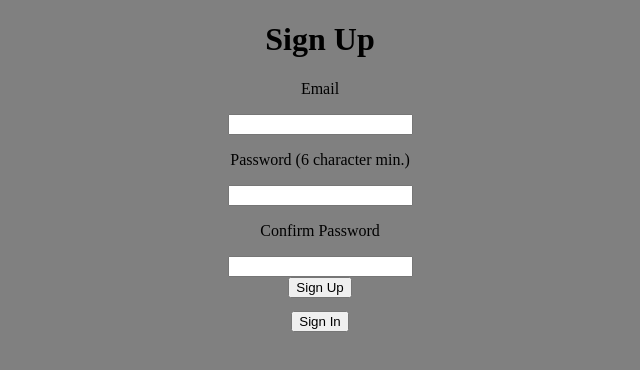
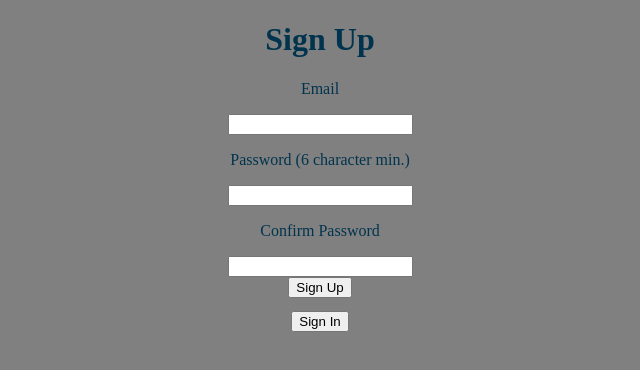
Before and after one commit to nikmanchan/chiisai-url, a React (Create React App) app: page /#/ in a window 1280 px wide. Shown: the top 370 px of the page, without its empty margins (320-960 px from the left). Built offline with nearby package versions, Linux system fonts and the light colour scheme; no server answers.

Commit message:
update font color for body element

```diff
--- a/src/components/App/App.css
+++ b/src/components/App/App.css
@@ -2,6 +2,7 @@ body{
     background-color: #808080;
     margin: auto;
     height: 100%;
+    color: #00334D;
 }
 
 .mainContainer {
```
